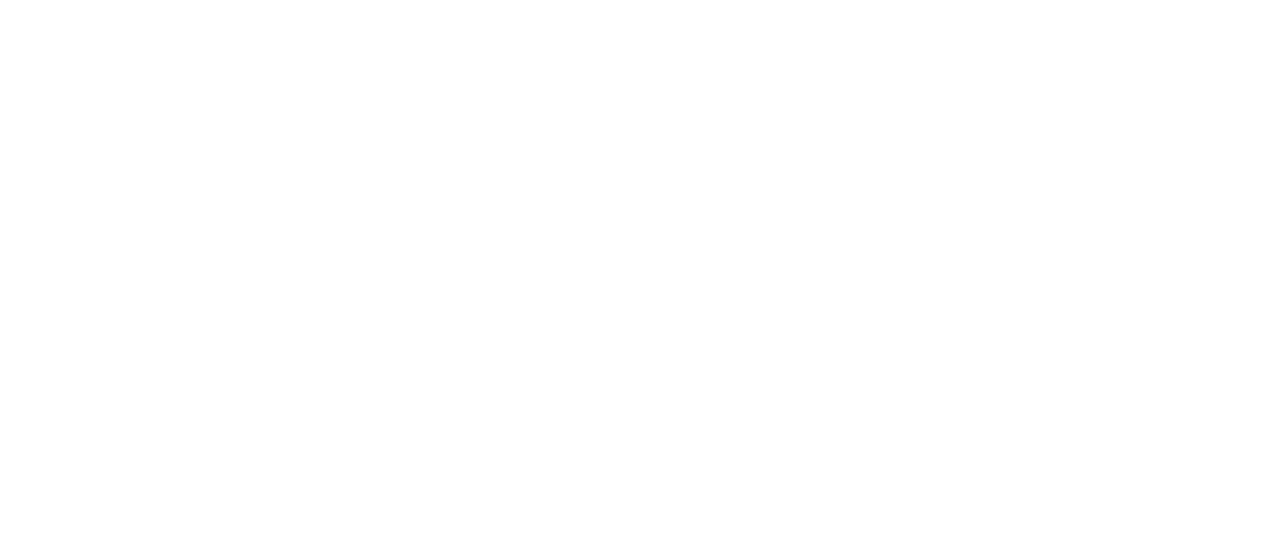
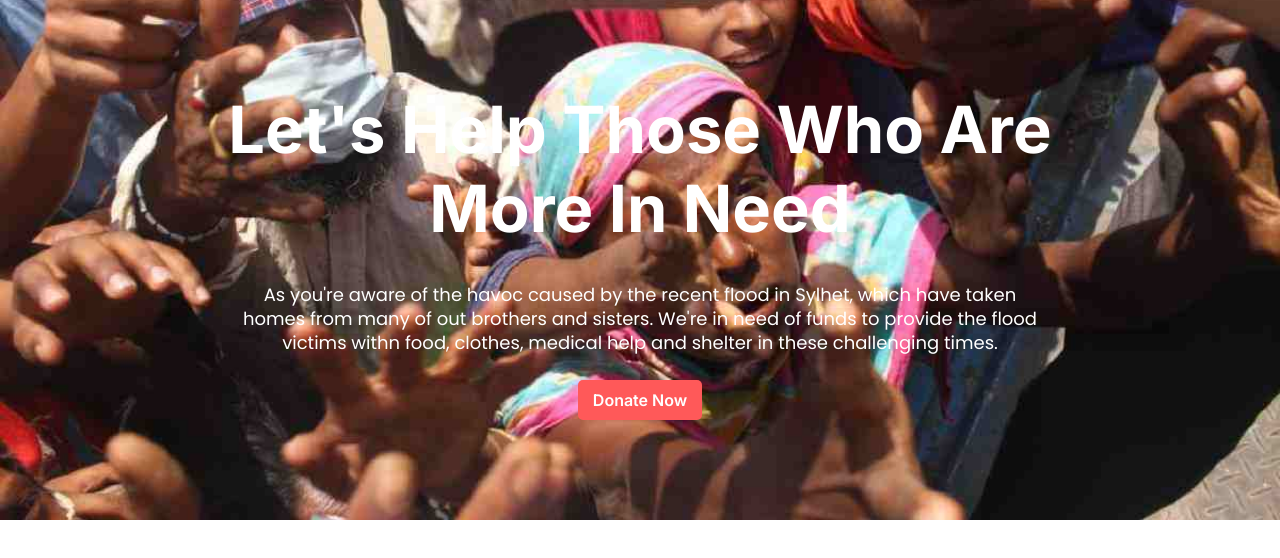
Before and after one commit to JahidulSany/donate-today, a plain HTML site: page index.html in a window 1280 px wide. Drawn offline with Linux system fonts and the light colour scheme.

Commit message:
banner added

```diff
--- a/index.html
+++ b/index.html
@@ -5,9 +5,20 @@
     <meta http-equiv="X-UA-Compatible" content="IE=edge">
     <meta name="viewport" content="width=device-width, initial-scale=1.0">
     <title>Donate Today</title>
+    <link rel="preconnect" href="https://fonts.googleapis.com">
+    <link rel="preconnect" href="https://fonts.gstatic.com" crossorigin>
+    <link href="https://fonts.googleapis.com/css2?family=Inter:wght@600;700&family=Lobster&family=Manrope&family=Poppins&family=Roboto:wght@500&display=swap" rel="stylesheet">
     <link rel="stylesheet" href="style.css">
 </head>
 <body>
+    <section class="banner-bg">
+        <div class="banner-content">
+            <h1>Let's help those who are</h1>
+            <h1>more in need</h1>
+            <p>As you're aware of the havoc caused by the recent flood in Sylhet, which have taken homes from many of out brothers and sisters. We're in need of funds to provide the flood victims withn food, clothes, medical help and shelter in these challenging times.</p>
+            <a class="link-button" href="#">Donate Now</a>
+        </div>
+    </section>
 
 </body>
 </html>
--- a/style.css
+++ b/style.css
@@ -0,0 +1,60 @@
+* {
+    margin: 0;
+    padding: 0
+}
+
+h1, h2, h3, h4, h5, h6, a {
+    font-family: 'Inter', sans-serif;
+    /* font-family: 'Lobster', cursive;
+    font-family: 'Manrope', sans-serif;
+    font-family: 'Roboto', sans-serif; */
+}
+
+p {
+    font-family: 'Poppins', sans-serif;
+    color: #707070;
+    font-size: 18px;
+    line-height: 24px;
+    text-align: center;
+}
+a{
+    text-decoration: none;
+    color: #fff;
+}
+
+
+/* -------------------------------------------------- */
+
+
+.banner-bg{
+    background-image: url(images/donation8.jpg);
+    background-repeat: no-repeat;
+    background-size: cover;
+    background-position: center;
+    padding: 90px 0 110px;
+}
+.banner-bg::before{
+    background-color: #000;
+    opacity: .5;
+}
+.banner-content {
+    margin: 0px auto;
+    text-align: center;
+}
+.banner-content h1 {
+    font-size: 65px;
+    font-weight: 700;
+    color: #fff;
+    text-transform: capitalize;
+}
+.banner-content p{
+    margin: 35px 0px;
+    padding: 0 240px;
+    color: #fff;
+
+}
+.link-button{
+    background-color: #FF5959;
+    padding: 10px 15px;
+    border-radius: 5px;
+}
```
